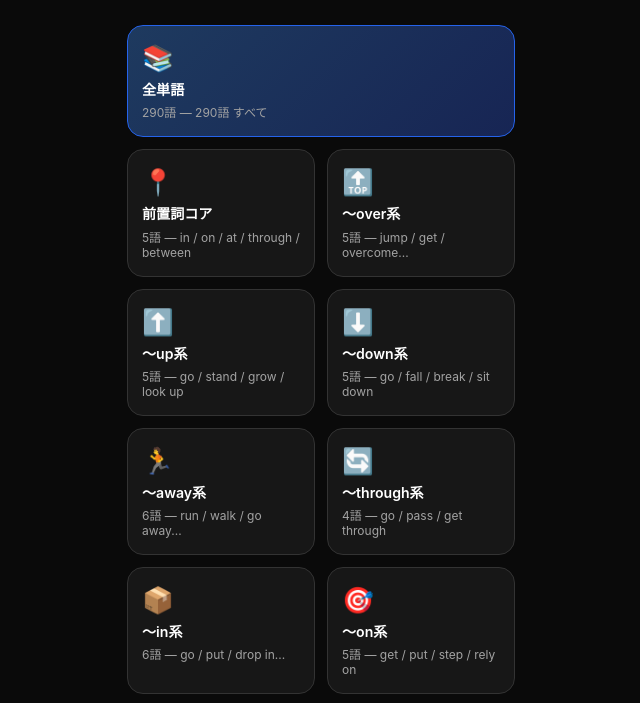
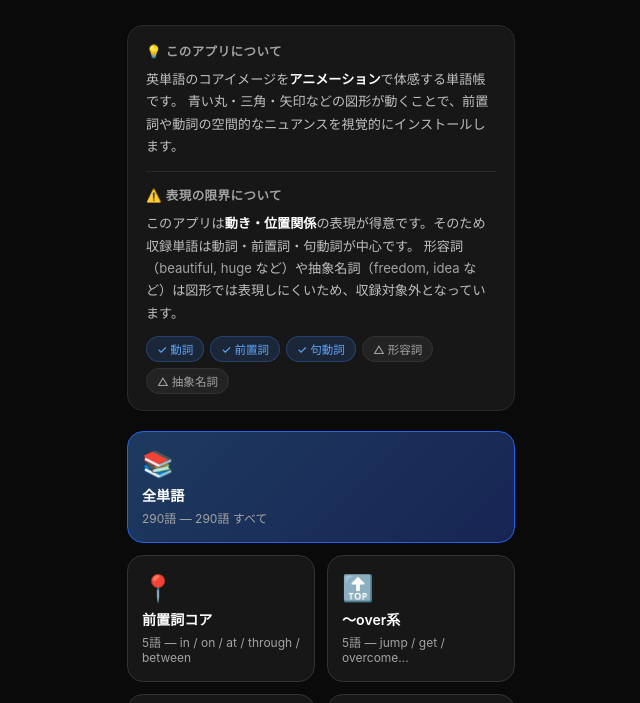
Before and after one commit to m0a2t0u7/import-app, a website: page docs/index.html in a window 1280 px wide. Shown: the part 90-793 px from the top of the page, without its empty margins (319-959 px from the left). Drawn offline with Linux system fonts and the light colour scheme.

Commit message:
Update index.html

```diff
--- a/docs/index.html
+++ b/docs/index.html
@@ -13,7 +13,7 @@ body{background:var(--bg);color:var(--tm);font-family:-apple-system,BlinkMacSyst
 .screen{width:100%;display:flex;flex-direction:column;align-items:center;}
 
 /* ── HOME SCREEN ── */
-#home{padding:28px 16px 40px;max-width:420px;margin:0 auto;}
+#home{padding:28px 16px 40px;max-width:420px;margin:0 auto;width:100%;}
 .home-header{text-align:center;margin-bottom:28px;}
 .home-title{font-size:1.8rem;font-weight:800;letter-spacing:2px;color:var(--tm);}
 .home-sub{font-size:.85rem;color:var(--ts);margin-top:4px;}
@@ -24,6 +24,16 @@ body{background:var(--bg);color:var(--tm);font-family:-apple-system,BlinkMacSyst
 .deck-name{font-size:.88rem;font-weight:600;color:var(--tm);line-height:1.3;margin-bottom:4px;}
 .deck-count{font-size:.75rem;color:var(--ts);}
 .deck-card.featured{grid-column:1/-1;background:linear-gradient(135deg,#1e3a5f,#172554);border-color:#2563eb;}
+.about-card{background:var(--frm);border:1px solid #2a2a2a;border-radius:16px;padding:16px 18px;margin-bottom:20px;max-width:420px;width:100%;}
+.about-title{font-size:.78rem;font-weight:600;color:var(--ts);letter-spacing:.5px;margin-bottom:8px;}
+.about-text{font-size:.82rem;color:#c0c0c0;line-height:1.7;margin-bottom:0;}
+.about-text strong{color:var(--tm);}
+.about-text em{color:var(--ts);font-style:normal;}
+.about-divider{height:1px;background:#2a2a2a;margin:14px 0;}
+.about-tags{display:flex;flex-wrap:wrap;gap:6px;margin-top:12px;}
+.tag{font-size:.72rem;padding:4px 10px;border-radius:20px;font-weight:500;}
+.tag-ok{background:rgba(59,130,246,.15);color:#60a5fa;border:1px solid rgba(59,130,246,.3);}
+.tag-ng{background:rgba(255,255,255,.05);color:var(--ts);border:1px solid #333;}
 
 /* ── PHONE FRAME ── */
 .phone{width:360px;max-width:100vw;height:680px;max-height:100dvh;background:var(--frm);border-radius:36px;border:6px solid #3a3a3a;box-shadow:0 0 0 1px #222,0 24px 60px rgba(0,0,0,.7);display:flex;flex-direction:column;overflow:hidden;position:relative;}
@@ -92,8 +102,30 @@ body{background:var(--bg);color:var(--tm);font-family:-apple-system,BlinkMacSyst
 <div id="home" class="screen">
   <div class="home-header">
     <div class="home-title">import</div>
-    <div class="home-sub">うごく単語帳 — デッキを選んでスタート</div>
+    <div class="home-sub">うごく英単語 — デッキを選んでスタート</div>
   </div>
+
+  <div class="about-card">
+    <div class="about-title">💡 このアプリについて</div>
+    <p class="about-text">
+      英単語のコアイメージを<strong>アニメーション</strong>で体感する単語帳です。
+      青い丸・三角・矢印などの図形が動くことで、前置詞や動詞の空間的なニュアンスを視覚的にインストールします。
+    </p>
+    <div class="about-divider"></div>
+    <div class="about-title">⚠️ 表現の限界について</div>
+    <p class="about-text">
+      このアプリは<strong>動き・位置関係</strong>の表現が得意です。そのため収録単語は動詞・前置詞・句動詞が中心です。
+      形容詞（<em>beautiful, huge</em> など）や抽象名詞（<em>freedom, idea</em> など）は図形では表現しにくいため、収録対象外となっています。
+    </p>
+    <div class="about-tags">
+      <span class="tag tag-ok">✓ 動詞</span>
+      <span class="tag tag-ok">✓ 前置詞</span>
+      <span class="tag tag-ok">✓ 句動詞</span>
+      <span class="tag tag-ng">△ 形容詞</span>
+      <span class="tag tag-ng">△ 抽象名詞</span>
+    </div>
+  </div>
+
   <div class="deck-grid" id="deckGrid"></div>
 </div>
 
```
